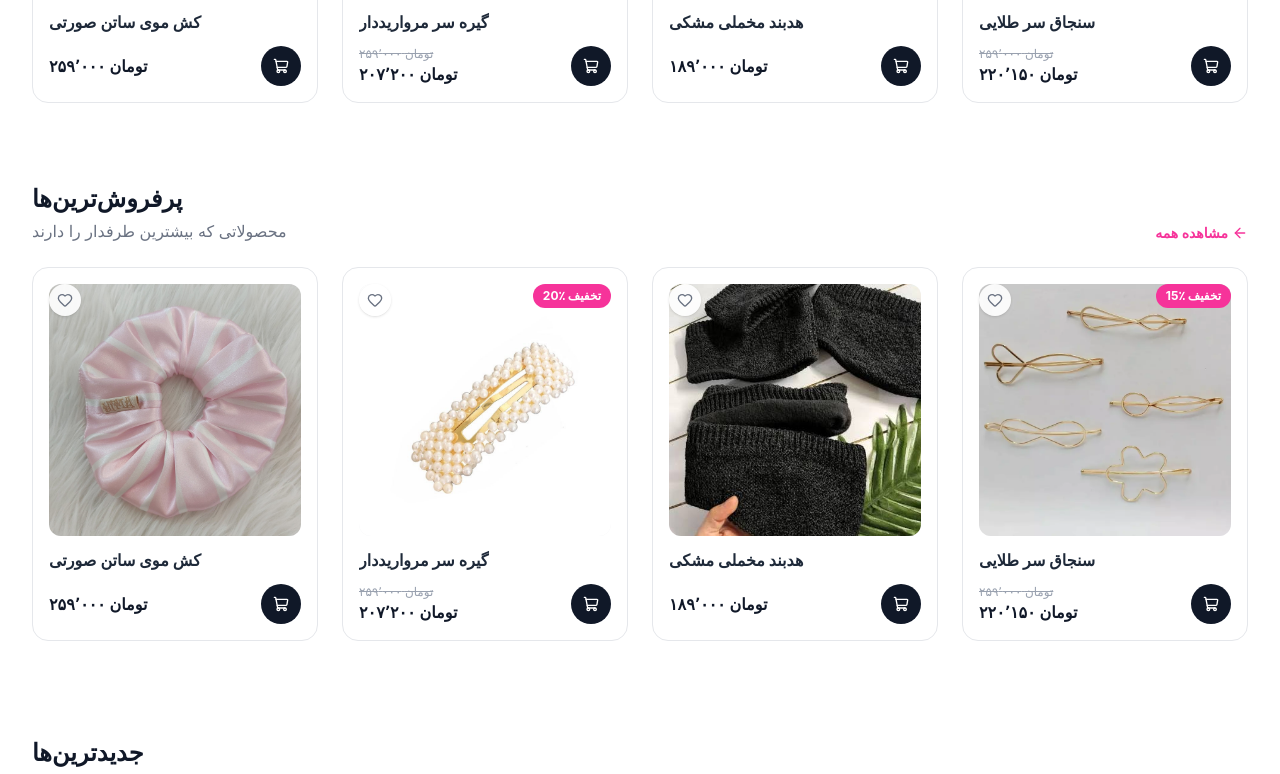
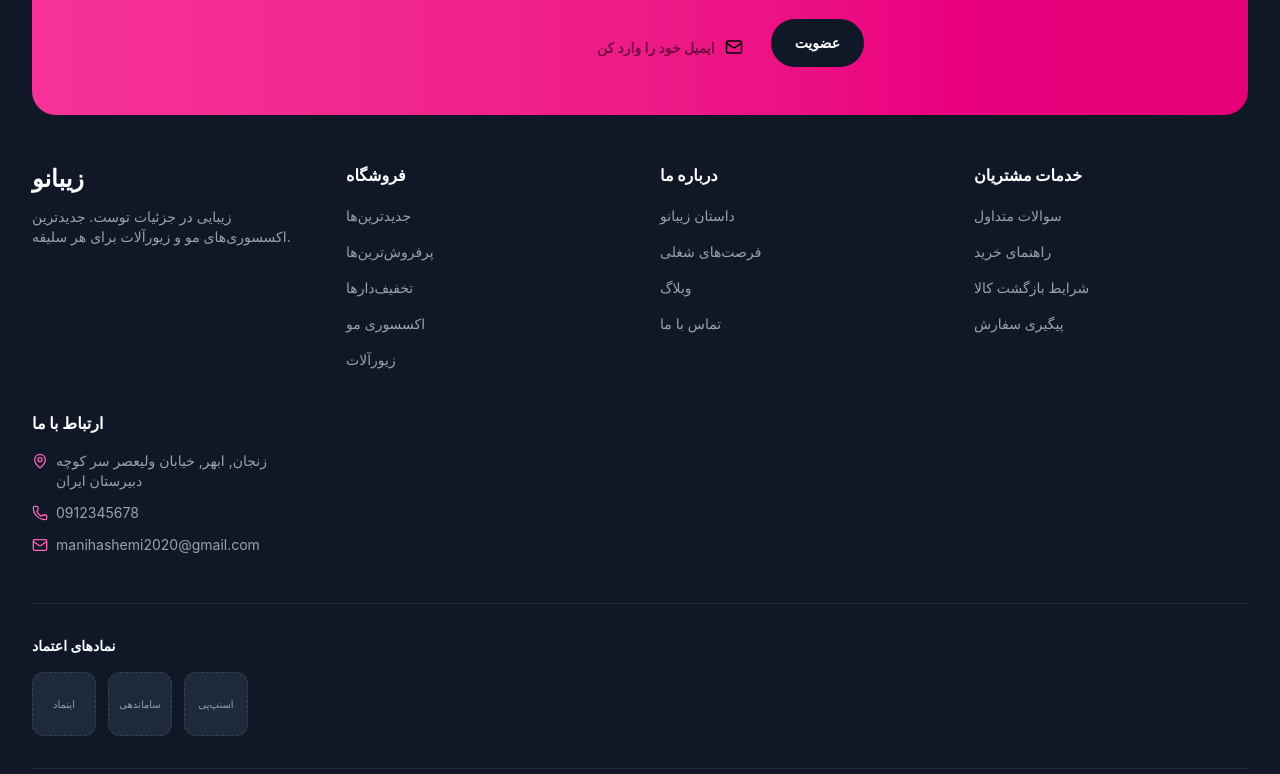
Before and after one commit to Amirreza-Hashemi/PrettyPin-Test, a React (Vite) app: page / in a window 1280 px wide. Shown: the part 1320-2094 px from the top of the page. Built offline with nearby package versions, Linux system fonts and the light colour scheme.

Commit message:
Update Home.jsx

```diff
--- a/src/pages/Home.jsx
+++ b/src/pages/Home.jsx
@@ -2,9 +2,10 @@ import Header from "../components/layout/Header";
 import Hero from "../components/hero/Hero";
 import CategoryList from "../components/category/CategoryList";
 import FilterBar from "../components/filterBar/FilterBar";
-import ProductGrid from "../components/product/ProductGrid";
-import BestSellers from "../components/product/BestSellers";
-import NewArrivals from "../components/product/NewArrivals";
+import PopularProducts from "./components/product/PopularProducts";
+import NewestProducts from "./components/product/NewestProducts";
+import BestSellingProducts from "./components/product/BestSellingProducts";
+import DiscountedProducts from "./components/product/DiscountedProducts";
 import Benefits from "../components/benefits/Benefits";
 import Footer from "../components/footer/Footer";
 
@@ -15,9 +16,10 @@ const Home = () => {
         <Hero />
         <CategoryList />
         <FilterBar />
-        <ProductGrid />
-        <BestSellers />
-        <NewArrivals />
+        <PopularProducts />
+        <NewestProducts />
+        <BestSellingProducts />
+        <DiscountedProducts />
         <Benefits />
         <Footer />
     </>
```
